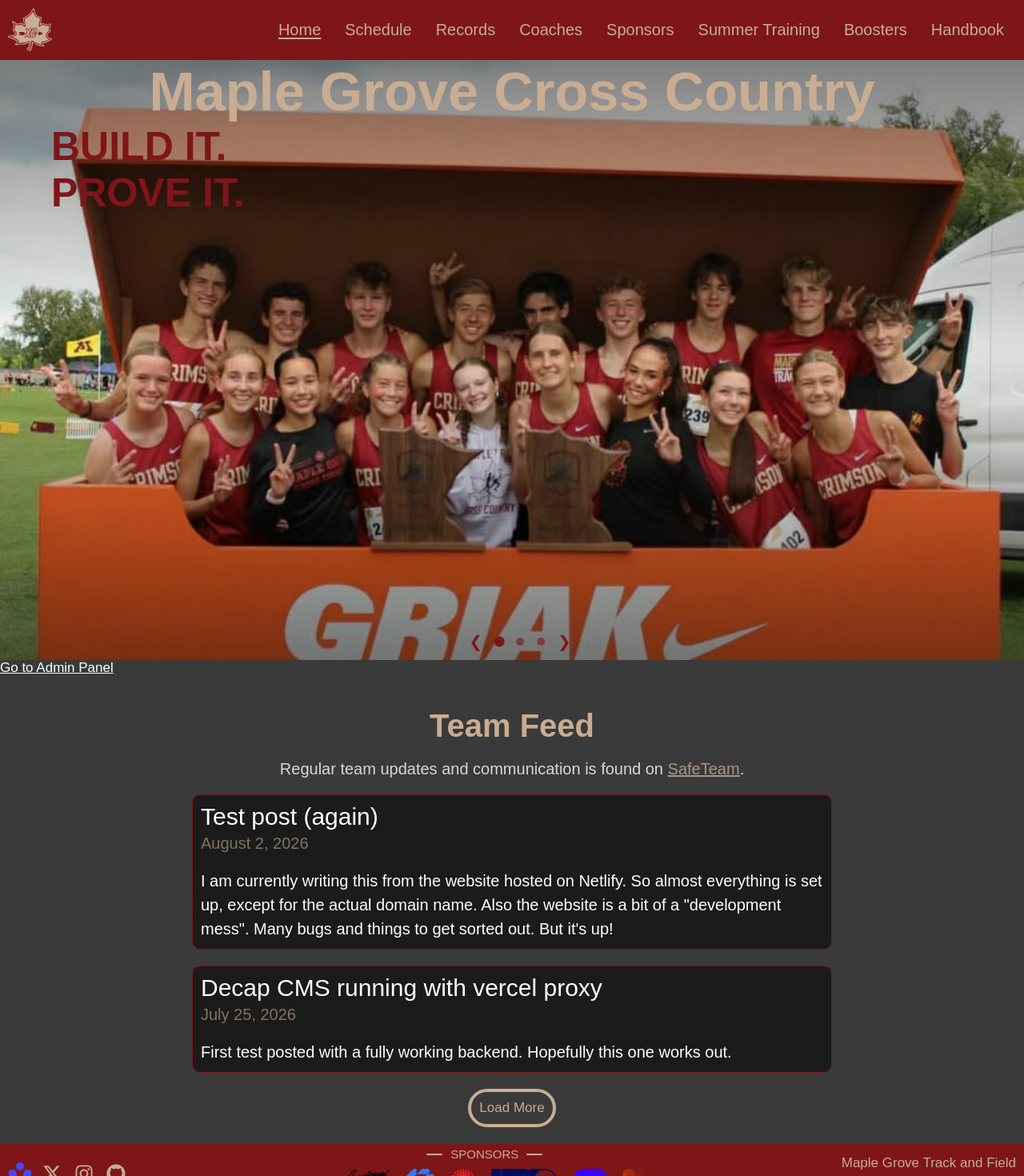
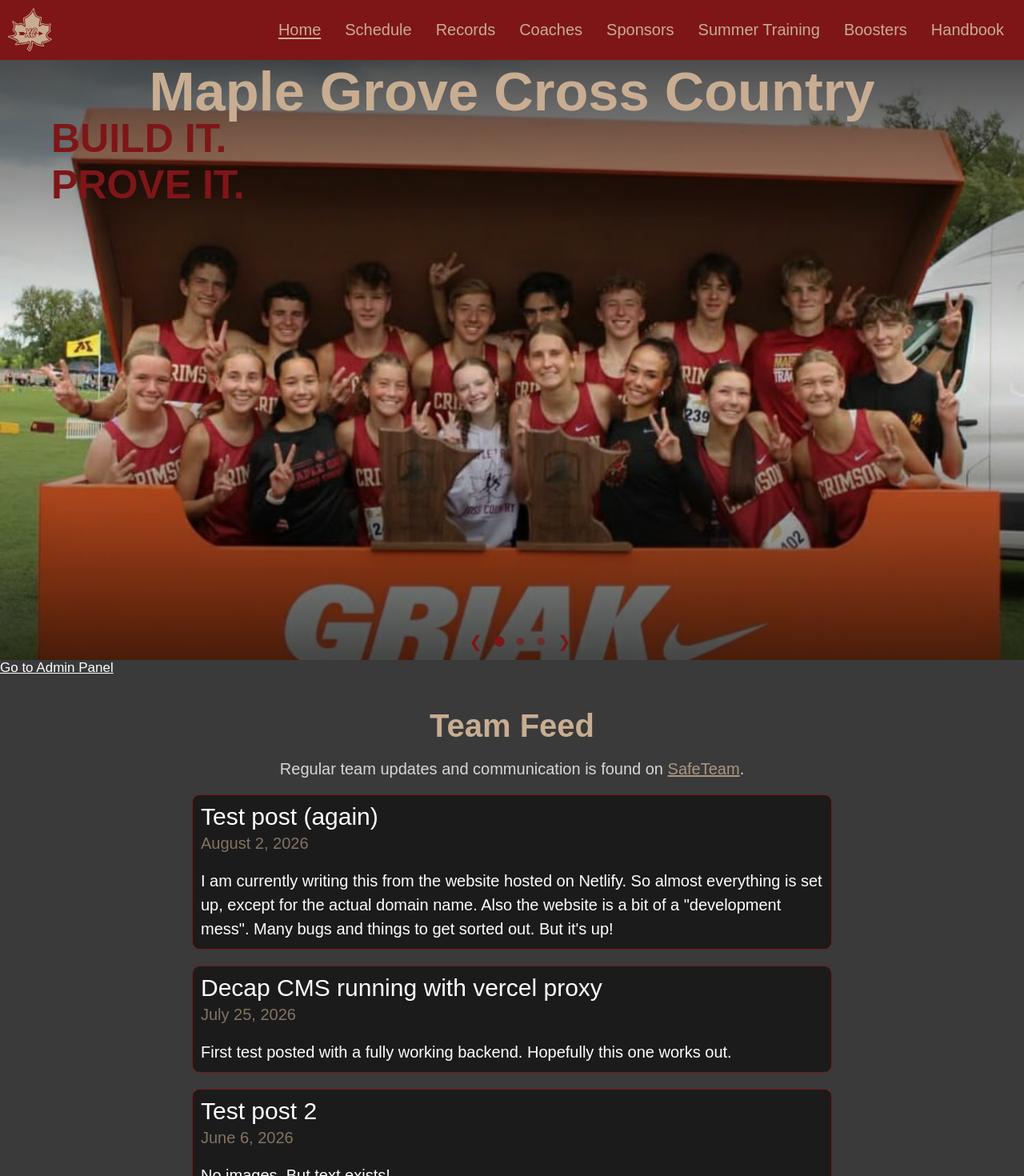
Before and after one commit to lucascapistrant/mgxcwebsite, a Vue app: page / in a window 1280 px wide. Shown: the top 1470 px of the page at 80% size. Built offline with nearby package versions, Linux system fonts and the light colour scheme; grey boxes are pictures that could not be loaded; a web font is replaced by a local one.

Commit message:
visual changes to front page hero

```diff
--- a/src/components/Hero.vue
+++ b/src/components/Hero.vue
@@ -143,15 +143,12 @@ onUnmounted(() => {
 .tagline {
     text-align: center;
     color: var(--color-primary);
-    font-size: 4.5rem;
+    font-size: 7cqw;
     margin: 0;
     position: absolute;
-    transform: translate(-50%, -50%);
-    top: 50%;
-    left: 50%;
+    bottom: 10px;
     z-index: 2;
     width: 100%;
-    max-width: 400px;
 }
 
 .images-container {
@@ -173,14 +170,18 @@ onUnmounted(() => {
     position: absolute;
     width: 100%;
     height: 100%;
-    background: var(--color-secondary);
+    background: linear-gradient(
+        to bottom,
+        transparent,
+        transparent 40%,
+        black
+    );
     z-index: 1;
-    opacity: 50%;
 }
 
 .scroll-indicator {
     position: absolute;
-    bottom: 0;
+    top: 0;
     left: 50%;
     transform: translateX(-50%);
     margin: 10px;
@@ -241,6 +242,12 @@ onUnmounted(() => {
             transparent,
             black
         );
+        opacity: 0.7;
+    }
+
+    .scroll-indicator {
+        top: auto;
+        bottom: 0;
     }
 
     .hero-text {
--- a/src/components/PostFeed.vue
+++ b/src/components/PostFeed.vue
@@ -3,7 +3,7 @@ import { ref, onMounted, computed } from 'vue';
 import fm from 'front-matter';
 
 const allPosts = ref([]);
-const postsPerPage = 2; // How many posts to add on "Load More"
+const postsPerPage = 10; // How many posts to add on "Load More"
 const displayCount = ref(postsPerPage); // How many posts to show initially
 const loading = ref(false);
 
@@ -273,6 +273,7 @@ onMounted(() => {
     color: var(--color-primary);
     font-size: 4rem;
     cursor: pointer;
+      touch-action: manipulation;
 }
 
 .post-body {
```
